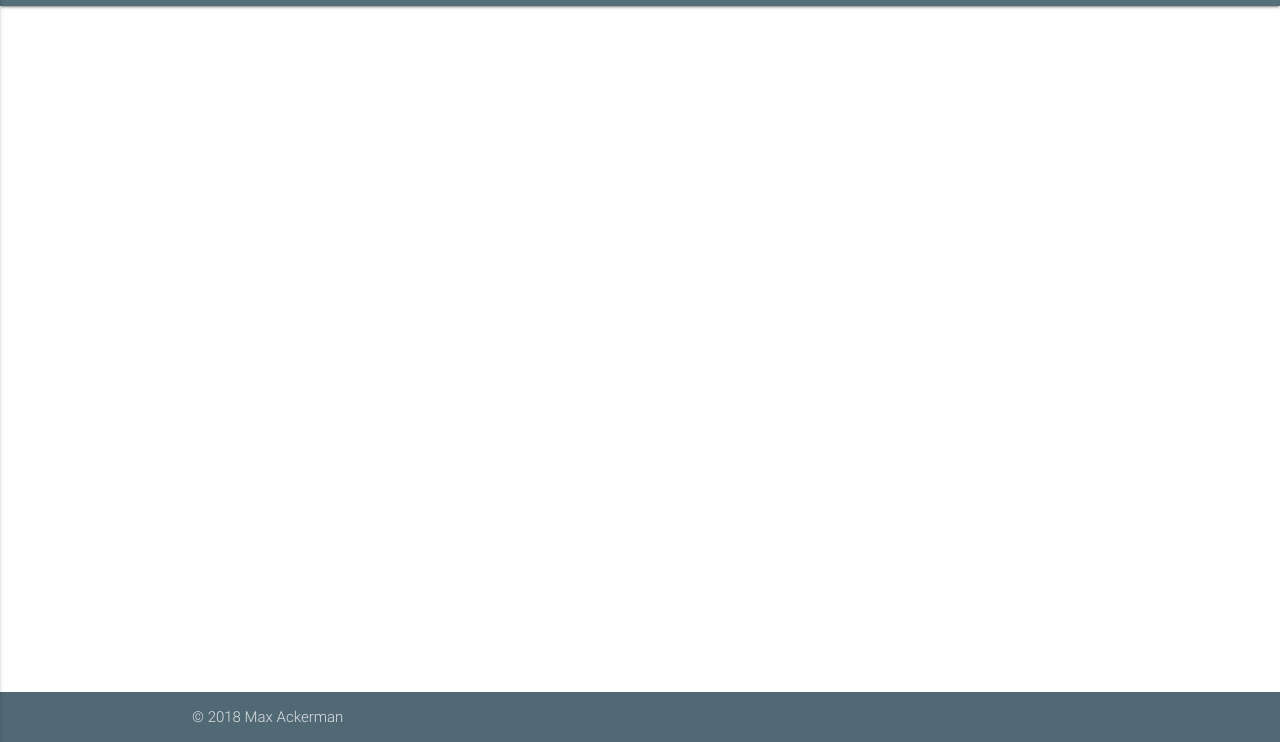
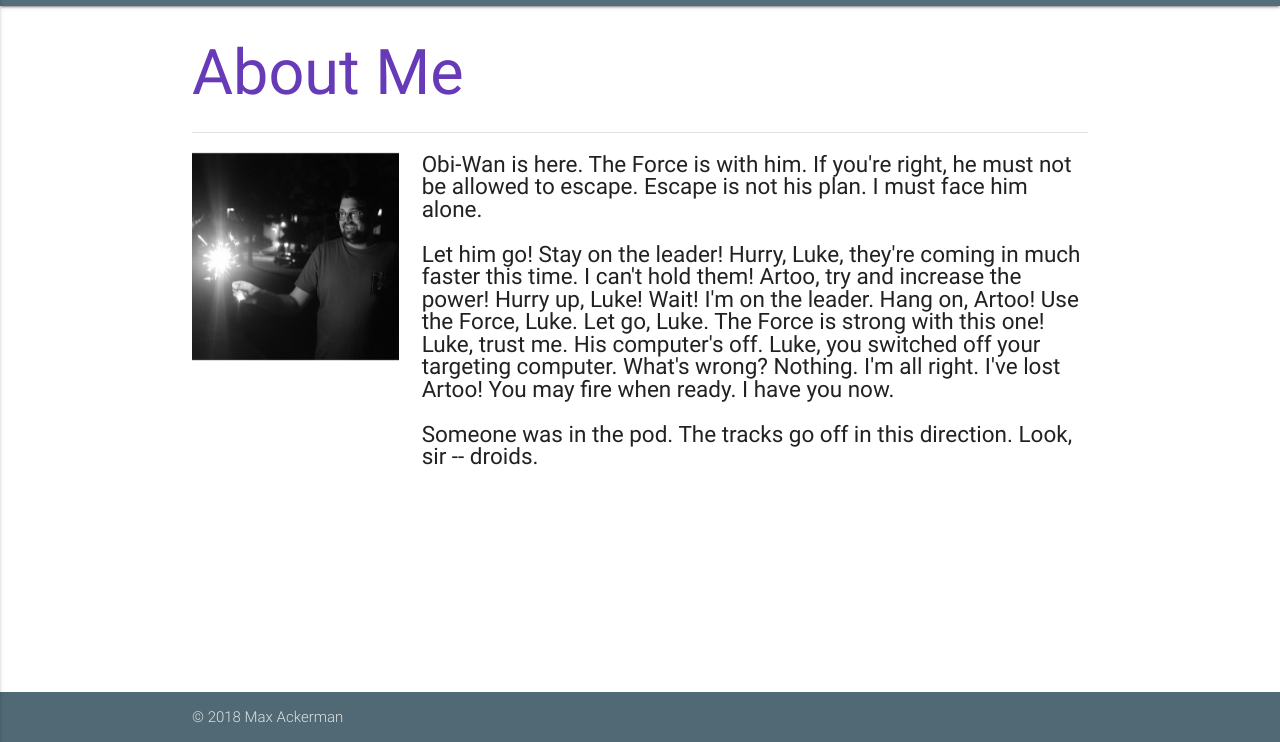
Before and after one commit to ackermax/ackermax-portfolio, a plain HTML site: page about.html in a window 1280 px wide. Shown: the part 58-800 px from the top of the page. Drawn offline with Linux system fonts and the light colour scheme.

Commit message:
About page styled. Just needs real about text

```diff
--- a/about.html
+++ b/about.html
@@ -65,7 +65,31 @@
         </div>
     </nav>
     <main>
-
+        <div class="container">
+            <div class="row">
+                <div class="col s12">
+                    <h1 class="deep-purple-text darken-3">About Me</h1>
+                    <div class="divider"></div>
+                </div>
+            </div>
+            <div class="row">
+                <div class="col s5 m3">
+                    <img src="./images/max.jpg" alt="Max Ackerman" class="responsive-img materialboxed">
+                </div>
+                <div class="col s7 m9" id="p-text-about">
+                    <p>Obi-Wan is here. The Force is with him. If you're right, he must not be allowed to escape. Escape is
+                        not his plan. I must face him alone.</p>
+                    <br>
+                    <p>Let him go! Stay on the leader! Hurry, Luke, they're coming in much faster this time. I can't hold them!
+                        Artoo, try and increase the power! Hurry up, Luke! Wait! I'm on the leader. Hang on, Artoo! Use the
+                        Force, Luke. Let go, Luke. The Force is strong with this one! Luke, trust me. His computer's off.
+                        Luke, you switched off your targeting computer. What's wrong? Nothing. I'm all right. I've lost Artoo!
+                        You may fire when ready. I have you now.</p>
+                    <br>
+                    <p>Someone was in the pod. The tracks go off in this direction. Look, sir -- droids.</p>
+                </div>
+            </div>
+        </div>
     </main>
     <footer class="page-footer #546e7a blue-grey darken-1" id="footer-padding">
         <div class="footer-copyright">
--- a/css/style.css
+++ b/css/style.css
@@ -151,3 +151,7 @@ main {
 @-webkit-keyframes fadeIn { from { opacity:0; } to { opacity:1; } }
 @-moz-keyframes fadeIn { from { opacity:0; } to { opacity:1; } }
 @keyframes fadeIn { from { opacity:0; } to { opacity:1; } }
+
+#p-text-about {
+    font-size: 150%;
+}
```
Also changed, not shown: images/max.jpg (added).
